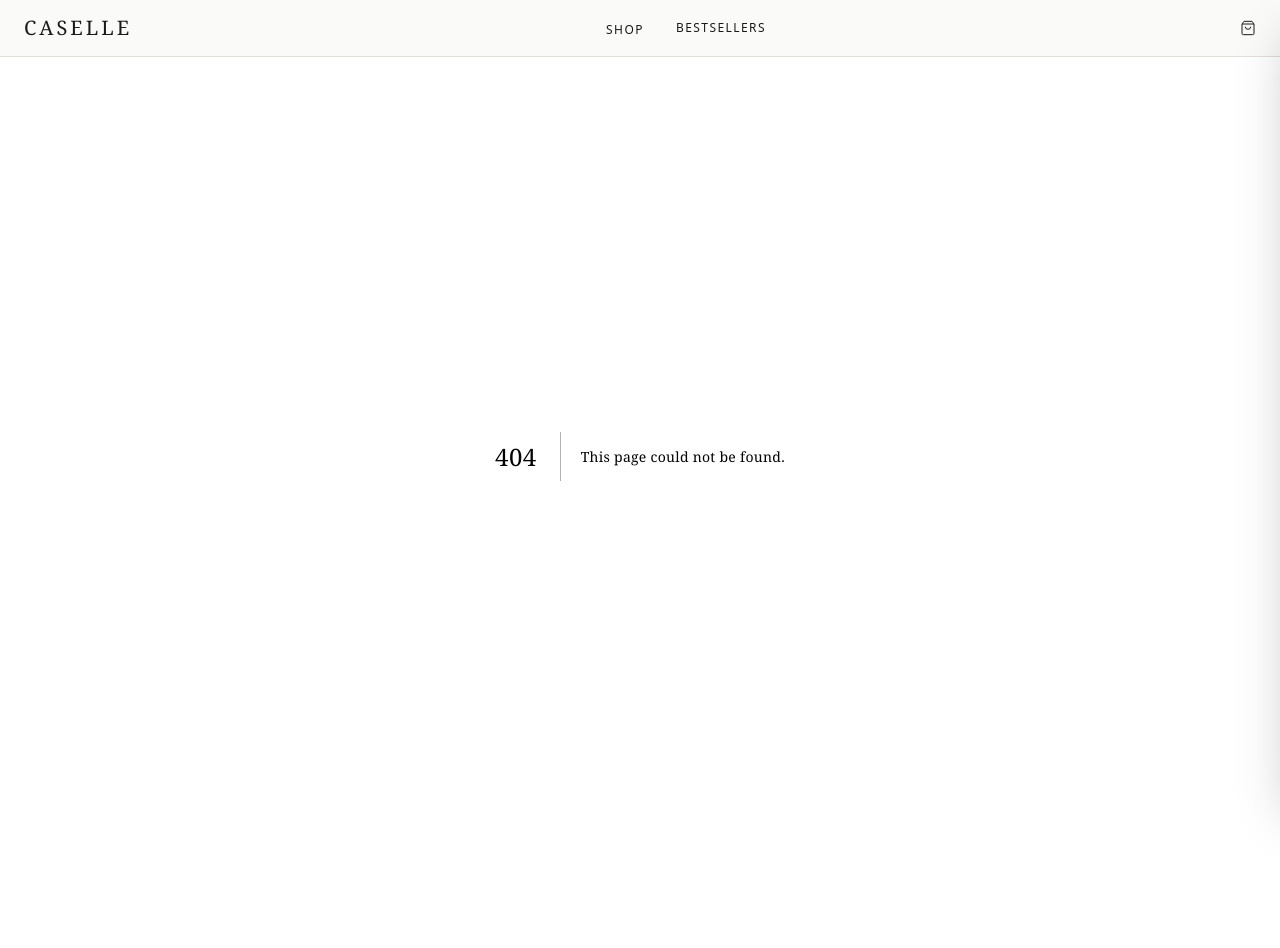
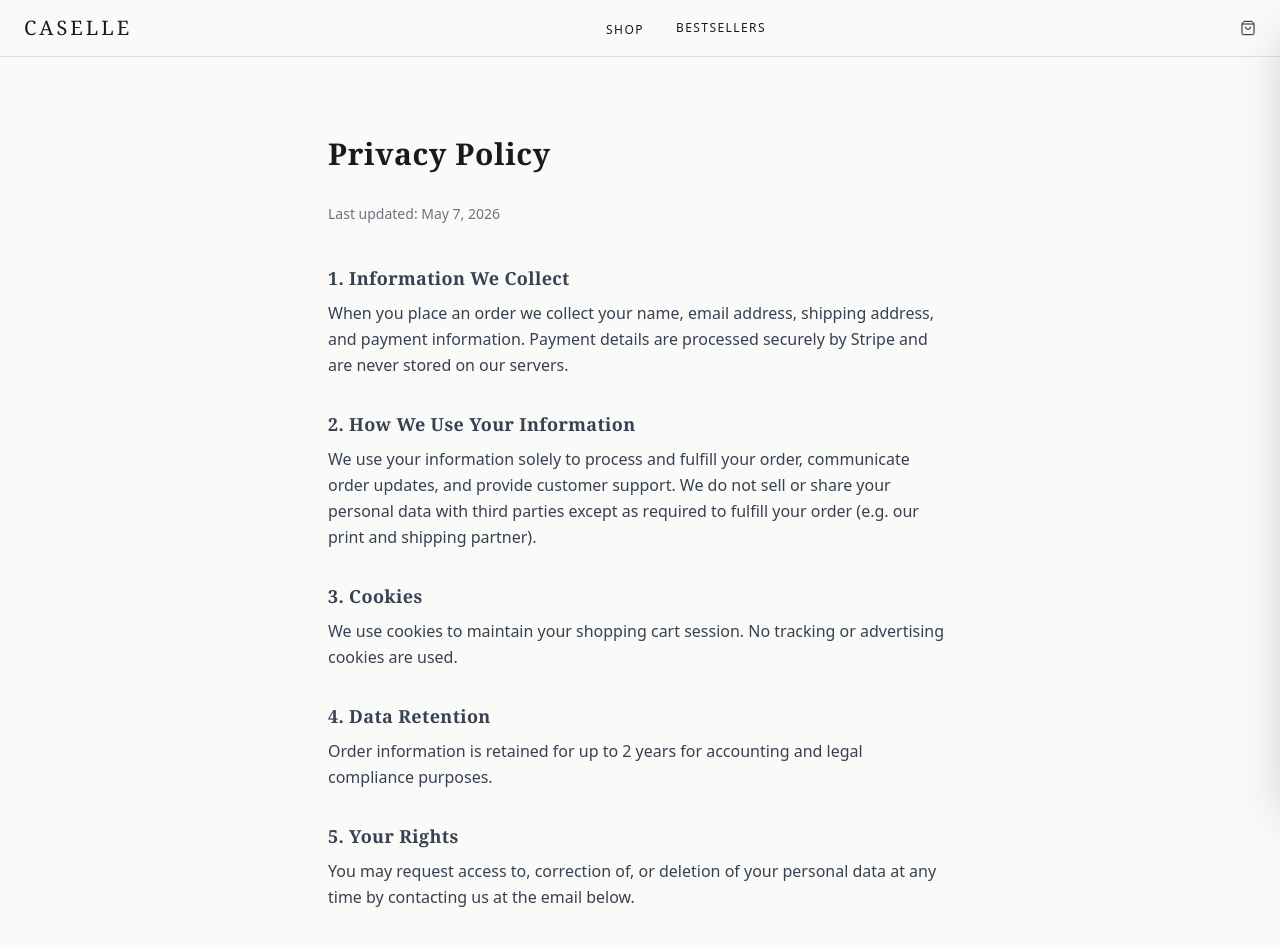
Before and after one commit to Casellelol/Caselle, a Next.js app: page /privacy in a window 1280 px wide. Before the commit this address had no page. Shown: the top 948 px of the page. Built offline with nearby package versions, Linux system fonts and the light colour scheme.

Commit message:
feat: add privacy policy page

```diff
--- /dev/null
+++ b/app/privacy/page.tsx
@@ -0,0 +1,45 @@
+export const metadata = {
+  title: 'Privacy Policy — Caselle',
+  description: 'Privacy Policy for Caselle',
+}
+
+export default function PrivacyPage() {
+  return (
+    <main className="max-w-2xl mx-auto px-6 py-20">
+      <h1 className="text-3xl font-semibold mb-8">Privacy Policy</h1>
+      <p className="text-sm text-gray-500 mb-10">Last updated: May 7, 2026</p>
+
+      <section className="space-y-8 text-gray-700 leading-relaxed">
+        <div>
+          <h2 className="text-lg font-semibold mb-2">1. Information We Collect</h2>
+          <p>When you place an order we collect your name, email address, shipping address, and payment information. Payment details are processed securely by Stripe and are never stored on our servers.</p>
+        </div>
+
+        <div>
+          <h2 className="text-lg font-semibold mb-2">2. How We Use Your Information</h2>
+          <p>We use your information solely to process and fulfill your order, communicate order updates, and provide customer support. We do not sell or share your personal data with third parties except as required to fulfill your order (e.g. our print and shipping partner).</p>
+        </div>
+
+        <div>
+          <h2 className="text-lg font-semibold mb-2">3. Cookies</h2>
+          <p>We use cookies to maintain your shopping cart session. No tracking or advertising cookies are used.</p>
+        </div>
+
+        <div>
+          <h2 className="text-lg font-semibold mb-2">4. Data Retention</h2>
+          <p>Order information is retained for up to 2 years for accounting and legal compliance purposes.</p>
+        </div>
+
+        <div>
+          <h2 className="text-lg font-semibold mb-2">5. Your Rights</h2>
+          <p>You may request access to, correction of, or deletion of your personal data at any time by contacting us at the email below.</p>
+        </div>
+
+        <div>
+          <h2 className="text-lg font-semibold mb-2">6. Contact</h2>
+          <p>For any privacy-related questions: <a href="mailto:the3vka@gmail.com" className="underline">the3vka@gmail.com</a></p>
+        </div>
+      </section>
+    </main>
+  )
+}
```
